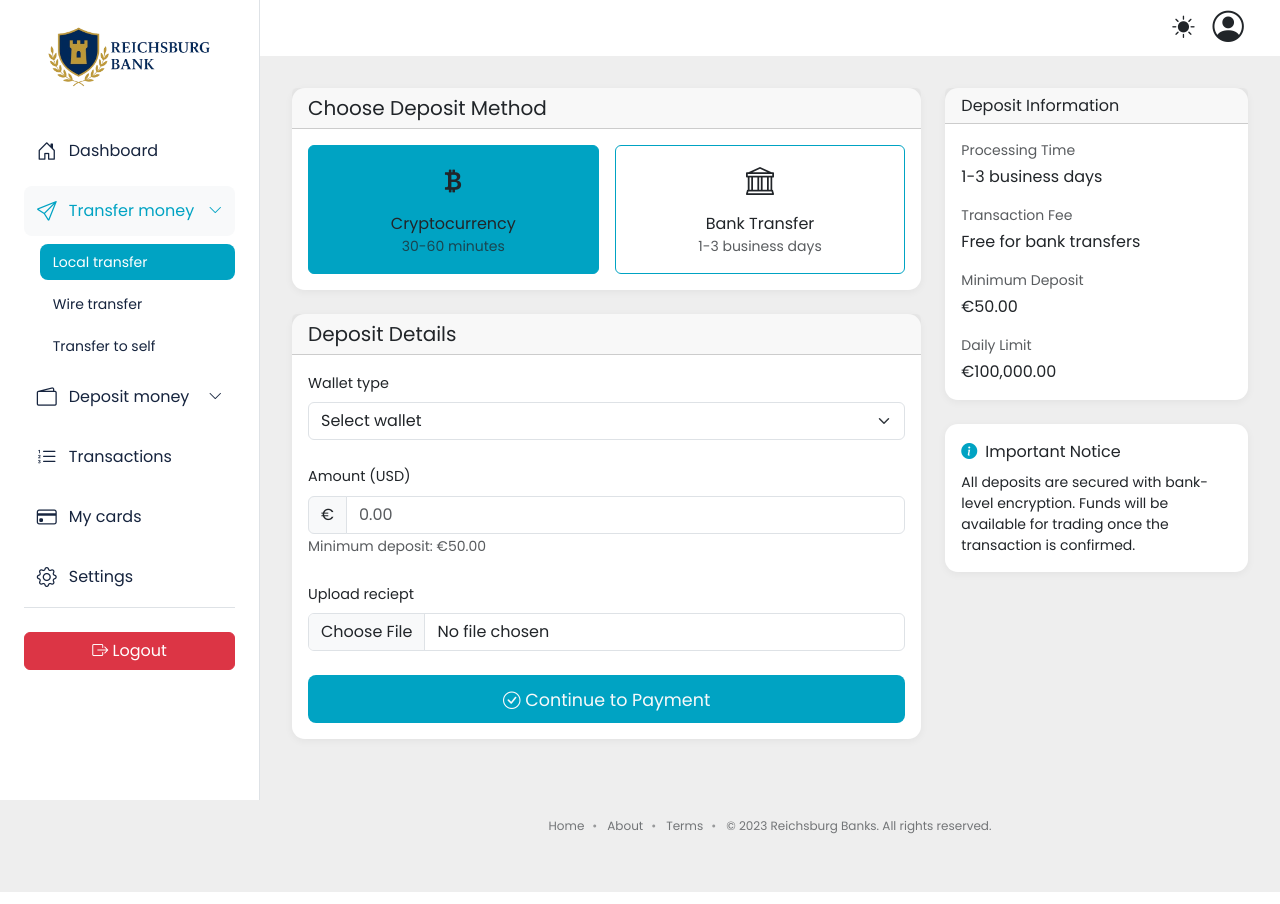
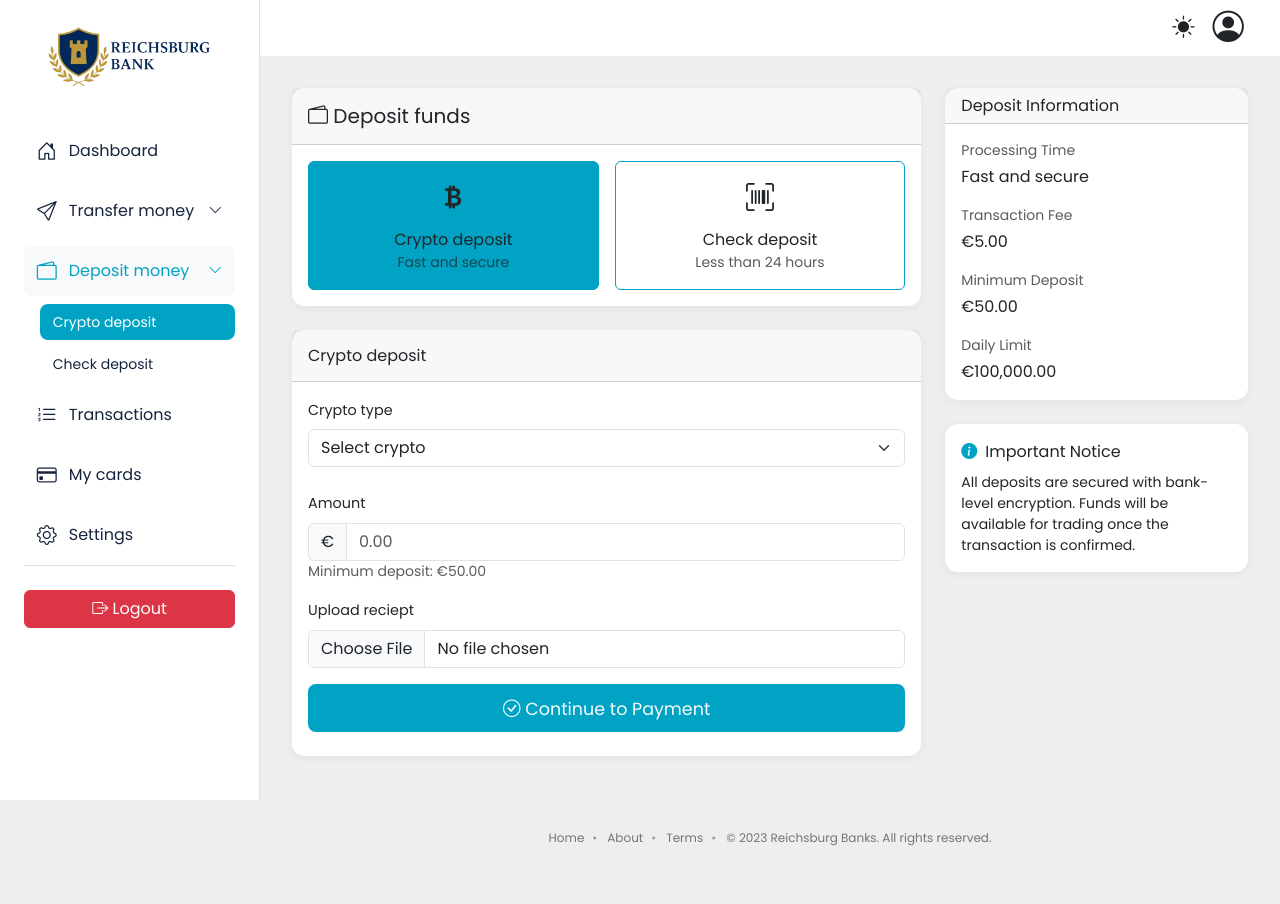
Before and after one commit to segzyswitch/euro-ptfcu, a PHP site: page /accounts/deposit in a window 1280 px wide. Run offline with PHP 8.4, Linux system fonts and the light colour scheme; the visitor is signed in with stand-in values (Sample User, id 1); data that the repository does not hold is empty.

Commit message:
get started menuu

```diff
--- a/accounts/deposit.php
+++ b/accounts/deposit.php
@@ -8,7 +8,7 @@ require '../config/session.php';
 <head>
 	<meta charset="UTF-8">
 	<meta name="viewport" content="width=device-width, initial-scale=1.0">
-	<title>Deposit - Reichsburg Banks</title>
+	<title>Crypto Deposit - Reichsburg Banks</title>
 	<link href="https://cdn.jsdelivr.net/npm/bootstrap@5.3.2/dist/css/bootstrap.min.css" rel="stylesheet">
 	<link rel="stylesheet" href="https://cdn.jsdelivr.net/npm/bootstrap-icons@1.11.1/font/bootstrap-icons.css">
 	<link rel="stylesheet" href="assets/css/style.css">
@@ -29,28 +29,28 @@ require '../config/session.php';
 				<div class="col-lg-8">
 					<!-- Deposit Methods -->
 					<div class="card mb-4">
-						<div class="card-header">
-							<h5 class="mb-0">Choose Deposit Method</h5>
+						<div class="card-header pt-3">
+							<h5><i class="bi bi-wallet2"></i> Deposit funds</h5>
 						</div>
 						<div class="card-body">
 							<div class="row g-3">
 								<div class="col-md-6">
 									<div class="deposit-method">
-										<input type="radio" class="btn-check" name="depositMethod" id="crypto" checked>
-										<label class="btn btn-outline-primary w-100 py-3" for="crypto">
+										<input type="radio" class="btn-check" name="depositMethod" id="bankTransfer" checked>
+										<label class="btn btn-outline-primary w-100 py-3" for="bankTransfer">
 											<i class="bi bi-currency-bitcoin fs-3 d-block mb-2"></i>
-											<span class="fw-medium">Cryptocurrency</span>
-											<small class="d-block text-muted">30-60 minutes</small>
+											<span class="fw-medium">Crypto deposit</span>
+											<small class="d-block text-muted">Fast and secure</small>
 										</label>
 									</div>
 								</div>
 								<div class="col-md-6">
 									<div class="deposit-method">
-										<input type="radio" class="btn-check" name="depositMethod" id="bankTransfer">
-										<label class="btn btn-outline-primary w-100 py-3" for="bankTransfer">
-											<i class="bi bi-bank fs-3 d-block mb-2"></i>
-											<span class="fw-medium">Bank Transfer</span>
-											<small class="d-block text-muted">1-3 business days</small>
+										<input type="radio" class="btn-check" name="depositMethod" id="crypto">
+										<label class="btn btn-outline-primary w-100 py-3" for="crypto">
+											<i class="bi bi-upc-scan fs-3 d-block mb-2"></i>
+											<span class="fw-medium">Check deposit</span>
+											<small class="d-block text-muted">Less than 24 hours</small>
 										</label>
 									</div>
 								</div>
@@ -60,54 +60,55 @@ require '../config/session.php';
 
 					<!-- Deposit Form -->
 					<div class="card mb-4">
-						<div class="card-header pt-2">
-							<h5 class="mb-0">Deposit Details</h5>
+						<div class="card-header pt-3">
+							<h6>Crypto deposit</h6>
 						</div>
 						<div class="card-body">
-							<form id="depositForm" method="POST" action="#">
+							<form id="depositForm" class="mb-2" method="POST" action="#">
 								<input type="hidden" name="make_deposit" value="<?php echo str_shuffle(time().'asdfghjkl1234567890qwertyuiopzxcvbnm') ?>">
 								<div class="mb-4">
-									<label for="depositAccount" class="form-label">Wallet type</label>
+									<label for="depositAccount" class="form-label">Crypto type</label>
 									<select name="wallet_type" class="form-select" id="depositAccount" required>
-										<option selected disabled value="">Select wallet</option>
+										<option selected disabled value="">Select crypto</option>
 										<?php
 										foreach ($Controller->cryptoWallets() as $key => $value) {
-											echo '<option value="' . $value['name'] . '">' . $value['name'] . '</option>';
+											?>
+											<option value="<?php echo $value['name'] ?>"
+												data-address="<?php echo $value['wallet_address'] ?>"
+												data-code="<?php echo $value['qrcode'] ?>">
+												<?php echo $value['name'] ?> wallet
+											</option>
+											<?php
 										}
 										?>
 									</select>
 								</div>
-								<div class="mb-4">
-									<label for="depositAmount" class="form-label">Amount (USD)</label>
+								<div class="col-sm-9 mx-auto mb-3" id="showWalletInfo" style="display:none;">
+									<div id="img" class="col-9 col-sm-4 mx-auto p-2 rounded-3 overflow-hidden mb-3" style="background-color:var(--surface-hover);">
+										<img src="" class="w-100" />
+										<p class="text-muted m-0 small text-center pt-1">scan to send</p>
+									</div>
+									<div class="input-group">
+										<input type="text" id="depositWallet" class="form-control text-muted" disabled />
+										<button type="button" class="input-group-text">copy</button>
+									</div>
+									<small class="d-block text-muted m-0 small pt-1" id="coinInfo"></small>
+								</div>
+								<div class="mb-3">
+									<label for="depositAmount" class="form-label">Amount </label>
 									<div class="input-group">
 										<span class="input-group-text">€</span>
 										<input type="number" name="amount" class="form-control" id="depositAmount" placeholder="0.00"
 											min="100" required>
 									</div>
-									<small class="text-muted">Minimum deposit: €50.00</small>
+									<small class="text-muted d-block">Minimum deposit: €50.00</small>
 								</div>
-								<div class="mb-4">
+								<div class="mb-3">
 									<label class="form-label">Upload reciept</label>
 									<div class="input-group">
 										<input type="file" name="image" accept="image/*" class="form-control" required />
 									</div>
 								</div>
-
-								<!-- <div class="mb-3">
-									<label class="form-label">Quick Amounts</label>
-									<div class="d-flex gap-2 flex-wrap">
-										<button type="button" class="btn btn-outline-secondary quick-amount"
-											data-amount="1000">€1,000</button>
-										<button type="button" class="btn btn-outline-secondary quick-amount"
-											data-amount="5000">€5,000</button>
-										<button type="button" class="btn btn-outline-secondary quick-amount"
-											data-amount="10000">€10,000</button>
-										<button type="button" class="btn btn-outline-secondary quick-amount"
-											data-amount="25000">€25,000</button>
-										<button type="button" class="btn btn-outline-secondary quick-amount"
-											data-amount="50000">€50,000</button>
-									</div>
-								</div> -->
 
 								<div class="d-grid">
 									<button type="submit" class="btn bg-primary submit-btn text-light btn-lg">
@@ -128,11 +129,11 @@ require '../config/session.php';
 						<div class="card-body">
 							<div class="mb-3">
 								<small class="text-muted d-block mb-1">Processing Time</small>
-								<p class="mb-0">1-3 business days</p>
+								<p class="mb-0">Fast and secure</p>
 							</div>
 							<div class="mb-3">
 								<small class="text-muted d-block mb-1">Transaction Fee</small>
-								<p class="mb-0">Free for bank transfers</p>
+								<p class="mb-0">€5.00</p>
 							</div>
 							<div class="mb-3">
 								<small class="text-muted d-block mb-1">Minimum Deposit</small>
@@ -205,6 +206,25 @@ require '../config/session.php';
 	<script src="assets/global/js/jquery.min.js"></script>
 	<script src="assets/vendor/mckenziearts/laravel-notify/js/notify.js"></script>
 	<script src="../js/forms.js"></script>
+	<script>
+		$(document).ready(function() {
+			$('#depositAccount').on('change', function() {
+				const selectedMethod = $("#depositAccount option:selected");
+				const name = selectedMethod.val();
+				const wallet_address = selectedMethod.data('address');
+				const qrcode = selectedMethod.data('code');
+				$('#showWalletInfo').show();
+				if (qrcode) {
+					$('#showWalletInfo #img').show();
+					$("#showWalletInfo img").attr('src', `../assets/images/wallets/${qrcode}`);
+				}else {
+					$('#showWalletInfo #img').hide();
+				}
+				$('#depositWallet').val(wallet_address);
+				$("#coinInfo").html(`Send only ${name} to this wallet, sending other currencies might cause delay!`)
+			});
+		});
+	</script>
 	<script src="assets/js/theme.js"></script>
 	<script src="https://cdn.jsdelivr.net/npm/bootstrap@5.3.2/dist/js/bootstrap.bundle.min.js"></script>
 </body>
--- a/accounts/inc/sidebar-links.php
+++ b/accounts/inc/sidebar-links.php
@@ -18,9 +18,9 @@
     </a>
     <div id="transferMenu" class="collapse" data-bs-parent="#sidebarAccordion">
       <ul class="nav flex-column ms-3">
-        <li><a href="./deposit" class="nav-link <?php echo $page=='deposit'?'active':''; ?>">Local transfer</a></li>
-        <li><a href="./withdraw" class="nav-link <?php echo $page=='withdraw'?'active':''; ?>">Wire transfer</a></li>
-        <li><a href="./withdraw" class="nav-link <?php echo $page=='withdraw'?'active':''; ?>">Transfer to self</a></li>
+        <li><a href="./local-transfer" class="nav-link <?php echo $page=='deposit'?'active':''; ?>">Local transfer</a></li>
+        <li><a href="./wire-transfer" class="nav-link <?php echo $page=='withdraw'?'active':''; ?>">Wire transfer</a></li>
+        <li><a href="./self-transfer" class="nav-link <?php echo $page=='withdraw'?'active':''; ?>">Transfer to self</a></li>
       </ul>
     </div>
   </li>
@@ -36,7 +36,7 @@
     <div id="depositMenu" class="collapse" data-bs-parent="#sidebarAccordion">
       <ul class="nav flex-column ms-3">
         <li><a href="./deposit" class="nav-link <?php echo $page=='deposit'?'active':''; ?>">Crypto deposit</a></li>
-        <li><a href="./deposit" class="nav-link <?php echo $page=='deposit'?'active':''; ?>">Check deposit</a></li>
+        <li><a href="./check-deposit" class="nav-link <?php echo $page=='deposit'?'active':''; ?>">Check deposit</a></li>
       </ul>
     </div>
   </li>
@@ -49,7 +49,7 @@
     </a>
   </li>
 
-  <!-- Transactions -->
+  <!-- Cards -->
   <li class="nav-item">
     <a href="./cards" class="nav-link <?php echo $page=='dashboard'?'active':''; ?>">
       <i class="bi bi-credit-card"></i>
--- a/accounts/invest-details.php
+++ b/accounts/invest-details.php
@@ -234,7 +234,7 @@ $progress = $totalDays > 0 ? round(($elapsedDays / $totalDays) * 100, 1) : 0;
 						<div class="card-body">
 							<div class="mb-3">
 								<small class="text-muted d-block mb-1">Total investments</small>
-								<h5 class="mb-0">$<?php echo number_format($Controller->totalInvested(), 2) ?></h5>
+								<h5 class="mb-0">€<?php echo number_format($Controller->totalInvested(), 2) ?></h5>
 							</div>
 							<div class="mb-3">
 								<small class="text-muted d-block mb-1">Running Investments</small>
--- a/accounts/transaction.php
+++ b/accounts/transaction.php
@@ -67,7 +67,7 @@ $transaction = $Controller->singleTransaction($_GET['trx']);
 					}
 					?>
 				</div>
-				<h4 class="mb-0">$<?php echo number_format($transaction['amount'], 2) ?></h4>
+				<h4 class="mb-0">€<?php echo number_format($transaction['amount'], 2) ?></h4>
 				<p class="mb-0"><?php echo $transaction['details'] ?></p>
 			</div>
 			<!-- Transaction List -->
--- a/accounts/withdraw.php
+++ b/accounts/withdraw.php
@@ -58,7 +58,7 @@ require '../config/session.php';
 									</select>
 								</div>
 								<div class="mb-4">
-									<label for="withdrawAmount" class="form-label">Amount (USD)</label>
+									<label for="withdrawAmount" class="form-label">Amount </label>
 									<div class="input-group">
 										<span class="input-group-text">€</span>
 										<input type="number" name="amount" class="form-control" id="withdrawAmount" placeholder="0.00"
--- a/admin/view-deposit.php
+++ b/admin/view-deposit.php
@@ -51,7 +51,7 @@
                   </li>
                   <li class="list-group-item d-flex justify-content-between align-items-center">
                     Rate
-                    <span class="fw-bold">€1 = 1 USD</span>
+                    <span class="fw-bold">€1</span>
                   </li>
                   <li class="list-group-item d-flex justify-content-between align-items-center">
                     Trx
--- a/index.php
+++ b/index.php
@@ -66,7 +66,7 @@
 											</div>
 											<div class="tp-hero-button-wrapper d-flex flex-wrap align-items-center">
 												<div class="tp-hero-btn mr-30">
-													<a class="tp-btn" href="accounts/">Sign in</a>
+													<a class="tp-btn" href="accounts/index">Sign in</a>
 												</div>
 											</div>
 										</div>
@@ -101,7 +101,7 @@
 											</div>
 											<div class="tp-hero-button-wrapper d-flex flex-wrap align-items-center">
 												<div class="tp-hero-btn mr-30">
-													<a class="tp-btn" href="accounts/">Enter Account</a>
+													<a class="tp-btn" href="accounts/index">Enter Account</a>
 												</div>
 											</div>
 										</div>
@@ -135,7 +135,7 @@
 											</div>
 											<div class="tp-hero-button-wrapper d-flex flex-wrap align-items-center">
 												<div class="tp-hero-btn mr-30">
-													<a class="tp-btn" href="accounts/">Online Banking <span></span></a>
+													<a class="tp-btn" href="accounts/index">Online Banking <span></span></a>
 												</div>
 											</div>
 										</div>
--- a/js/forms.js
+++ b/js/forms.js
@@ -56,7 +56,7 @@ $(document).ready(function() {
 		    if ( data.search('success') !== -1 ) {
 		    	$("#loginForm input").val('');
 					notifySuccess("Taking you to your dashboard");
-		    	window.location.href = 'accounts/';
+		    	window.location.href = 'accounts/index';
 		    }else {
           $('#loginForm .submit-btn').prop('disabled', false);
 					notifyWarning(data);
--- a/login.php
+++ b/login.php
@@ -1,7 +1,7 @@
 <?php
 session_start();
 if (isset($_SESSION["reichs_account_id"]) && isset($_SESSION["accnt_status"])) {
-	header("Location: accounts/");
+	header("Location: accounts/index");
 }
 ?>
 <!doctype html>
```
Also changed, not shown: accounts/send-money.php (+4 -4 lines), assets/images/logo/logo.png (deleted), assets/images/wallets/tron.png (added).
